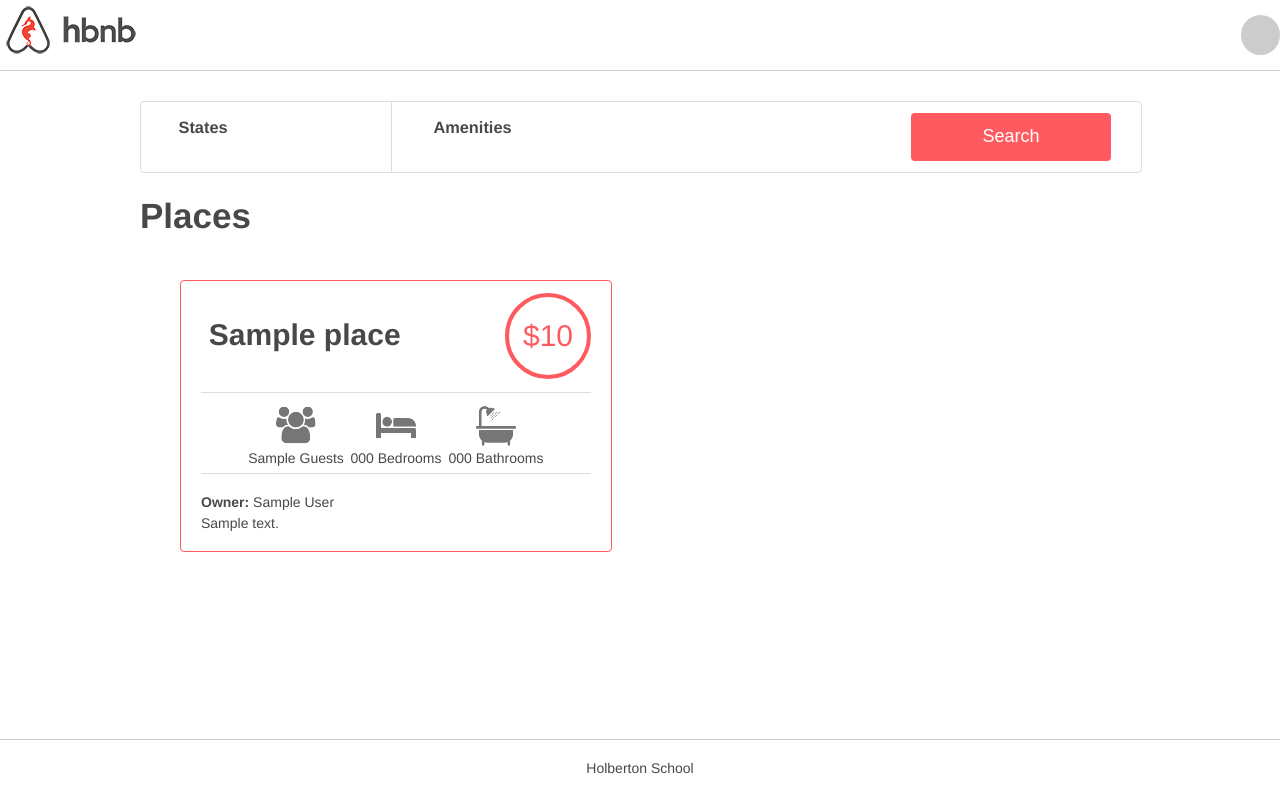
After one commit to obrucheoghene/AirBnB_clone_v4, a Flask app: template web_dynamic/templates/2-hbnb.html in a window 1280 px wide. The commit adds this page. Run offline with Flask 3, Linux system fonts and the light colour scheme; the template is opened without the code that fills it: most values are stand-ins (such as "Sample title", 1, 10 or a date in 2020); some libraries are stand-ins or nearby versions.

Commit message:
feat: Implement API status

```diff
--- /dev/null
+++ b/web_dynamic/static/scripts/2-hbnb.js
@@ -0,0 +1,28 @@
+$(document).ready(function() {
+    const checkedAmenities = {};
+
+    $('input[type="checkbox"]').on('change', function() {
+        const amenityId = $(this).data('id');
+        const amenityName = $(this).data('name');
+
+        if ($(this).prop('checked')) {
+            checkedAmenities[amenityId] = amenityName;
+        }else{
+            delete checkedAmenities[amenityId];
+        }
+
+        const amenitiesList = Object.values(checkedAmenities).join(', ');
+        $('.amenities h4').text(amenitiesList);
+    })
+})
+
+
+$(document).ready(function() {
+    $.get("http://127.0.0.1:5001/api/v1/status/", function(data, textStatus) {
+        if (data.status === "OK") {
+            $('div#api_status').addClass("available");
+        }else {
+            $('div#api_status').removeClass("available")
+        }
+    })
+})
--- a/web_dynamic/static/styles/3-header.css
+++ b/web_dynamic/static/styles/3-header.css
@@ -3,9 +3,23 @@ header {
     height: 70px;
     width: 100%;
     border-bottom: 1px solid #CCCCCC;
+    display: flex;
+    flex-direction: row;
+    justify-content: space-between;
+    align-items: center;
 }
 header .logo {
     background: url("../images/logo.png") no-repeat;
-    left: 20px;
+    width: 100%;
     height: 100%;
 }
+
+header #api_status {
+    background-color: #CCCCCC;
+    border-radius: 50%;
+    width: 40px;
+    height: 40px;
+}
+header #api_status.available {
+    background-color: #ff545f;
+}
--- /dev/null
+++ b/web_dynamic/templates/2-hbnb.html
@@ -0,0 +1,85 @@
+<!DOCTYPE html>
+<html lang="en">
+  <head>
+    <meta charset="UTF-8">
+    <link rel="stylesheet" type="text/css" href="../static/styles/4-common.css?{{cache_id}}">
+    <link rel="stylesheet" type="text/css" href="../static/styles/3-header.css?{{cache_id}}">
+    <link rel="stylesheet" type="text/css" href="../static/styles/3-footer.css?{{cache_id}}">
+    <link rel="stylesheet" type="text/css" href="../static/styles/6-filters.css?{{cache_id}}">
+    <link type="text/css" rel="stylesheet" href="../static/styles/8-places.css?{{cache_id}}">
+    <link rel="icon" href="../static/images/icon.png?{{cache_id}}" />
+	<script src="https://code.jquery.com/jquery-3.2.1.min.js"></script>
+	<script src="../static/scripts/2-hbnb.js?{{cache_id}}"></script>
+    <title>HBnB</title>
+  </head>
+  <body>
+    <header>
+      <div class="logo"></div>
+	  <div id="api_status"></div>
+
+    </header>
+    <div class="container">
+      <section class="filters">
+	<div class="locations">
+	  <h3>States</h3>
+	  <h4>&nbsp;</h4>
+	  <div class="popover">
+	    <ul>
+	      {% for state in states %}
+	      <li>
+		<h2>{{ state[0].name }}:</h2>
+		<ul>
+		  {% for city in state[1] %}
+		  <li>{{ city.name }}</li>
+		  {% endfor %}
+		</ul>
+	      </li>
+	      {% endfor %}
+	    </ul>
+	  </div>
+	</div>
+	<div class="amenities">
+	  <h3>Amenities</h3>
+	  <h4>&nbsp;</h4>
+	  <div class="popover">
+	    <ul>
+	      {% for amenity in amenities %}
+	      <li>
+			<input type="checkbox" data-id="{{amenity.id}}" data-name="{{amenity.name}}">
+			{{ amenity.name }}
+			</li>
+	      {% endfor %}
+	    </ul>
+	  </div>
+	</div>
+	<button type="button">Search</button>
+      </section>
+      <div class="placesh1"><h1>Places</h1></div>
+      <section class="places">
+	<!-- <h1>Places</h1> -->
+	{% for place in places %}
+	<article>
+	  <div class="title_box">
+	    <h2>{{ place.name }}</h2>
+	    <div class="price_by_night">${{ place.price_by_night }}</div>
+	  </div>
+	  <div class="information">
+	    <div class="max_guest">{{ place.max_guest }} Guest{% if place.max_guest != 1 %}s{% endif %}</div>
+            <div class="number_rooms">{{ place.number_rooms }} Bedroom{% if place.number_rooms != 1 %}s{% endif %}</div>
+            <div class="number_bathrooms">{{ place.number_bathrooms }} Bathroom{% if place.number_bathrooms != 1 %}s{% endif %}</div>
+	  </div>
+	  <div class="user">
+            <b>Owner:</b> {{ place.user.first_name }} {{ place.user.last_name }}
+          </div>
+          <div class="description">
+	    {{ place.description | safe }}
+          </div>
+	</article>
+	{% endfor %}
+      </section>
+    </div>
+    <footer>
+      <p>Holberton School</p>
+    </footer>
+  </body>
+</html>
```
Also changed, not shown: web_dynamic/2-hbnb.py (added, +49 -0 lines).
